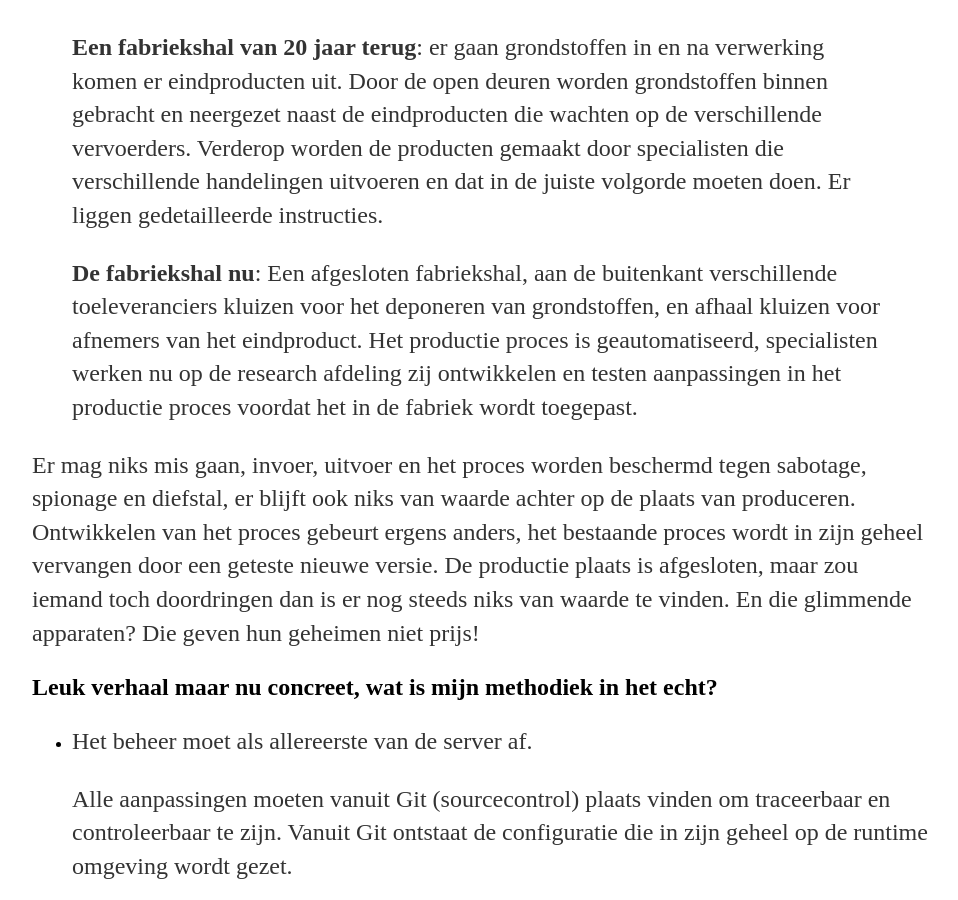
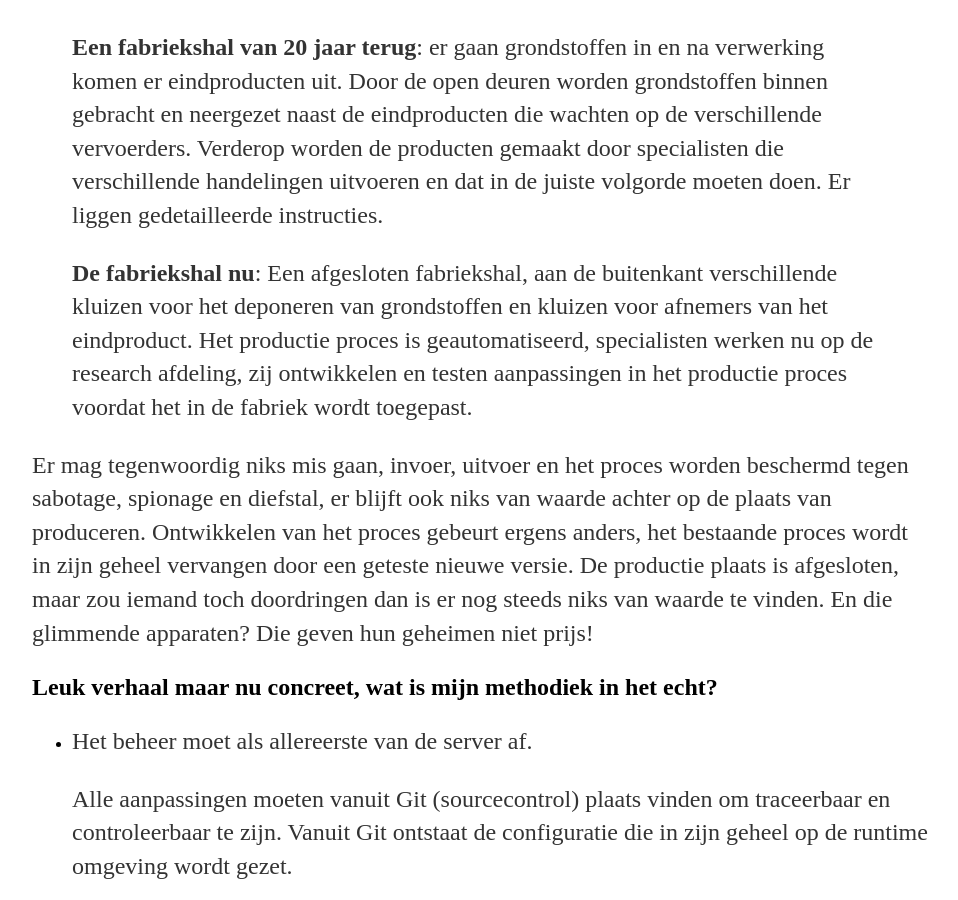
Before and after one commit to paedelm/paedelm.github.io, a Jekyll site: the page built from _posts/2021-04-23-Reden-van mijn-zelfstandigheid.md, in a window 1280 px wide and 900 px high, scrolled down 931 px. Shown: the whole window, without its empty margins (160-1118 px from the left). Built offline with Jekyll 4.4.1, drawn with Linux system fonts in a browser that asks for light colours.

Commit message:
punten en comma's

```diff
--- a/_posts/2021-04-23-Reden-van mijn-zelfstandigheid.md
+++ b/_posts/2021-04-23-Reden-van mijn-zelfstandigheid.md
@@ -17,9 +17,9 @@ date: 2020-04-22
 Een metafoor:
 > **Een fabriekshal van 20 jaar terug**: er gaan grondstoffen in en na verwerking komen er eindproducten uit. Door de open deuren worden grondstoffen binnen gebracht en neergezet naast de eindproducten die wachten op de verschillende vervoerders. Verderop worden de producten gemaakt door specialisten die verschillende handelingen uitvoeren en dat in de juiste volgorde moeten doen. Er liggen gedetailleerde instructies.
 
-> **De fabriekshal nu**: Een afgesloten fabriekshal, aan de buitenkant verschillende toeleveranciers kluizen voor het deponeren van grondstoffen, en afhaal kluizen voor afnemers van het eindproduct. Het productie proces is geautomatiseerd, specialisten werken nu op de research afdeling zij ontwikkelen en testen aanpassingen in het productie proces voordat het in de fabriek wordt toegepast.
+> **De fabriekshal nu**: Een afgesloten fabriekshal, aan de buitenkant verschillende kluizen voor het deponeren van grondstoffen en kluizen voor afnemers van het eindproduct. Het productie proces is geautomatiseerd, specialisten werken nu op de research afdeling, zij ontwikkelen en testen aanpassingen in het productie proces voordat het in de fabriek wordt toegepast.
 
-Er mag niks mis gaan, invoer, uitvoer en het proces worden beschermd tegen sabotage, spionage en diefstal, er blijft ook niks van waarde achter op de plaats van produceren. Ontwikkelen van het proces gebeurt ergens anders, het bestaande proces wordt in zijn geheel vervangen door een geteste nieuwe versie. De productie plaats is afgesloten, maar zou iemand toch doordringen dan is er nog steeds niks van waarde te vinden. En die glimmende apparaten? Die geven hun geheimen niet prijs!
+Er mag tegenwoordig niks mis gaan, invoer, uitvoer en het proces worden beschermd tegen sabotage, spionage en diefstal, er blijft ook niks van waarde achter op de plaats van produceren. Ontwikkelen van het proces gebeurt ergens anders, het bestaande proces wordt in zijn geheel vervangen door een geteste nieuwe versie. De productie plaats is afgesloten, maar zou iemand toch doordringen dan is er nog steeds niks van waarde te vinden. En die glimmende apparaten? Die geven hun geheimen niet prijs!
 ## Leuk verhaal maar nu concreet, wat is mijn methodiek in het echt?
 
  * Het beheer moet als allereerste van de server af.
```
